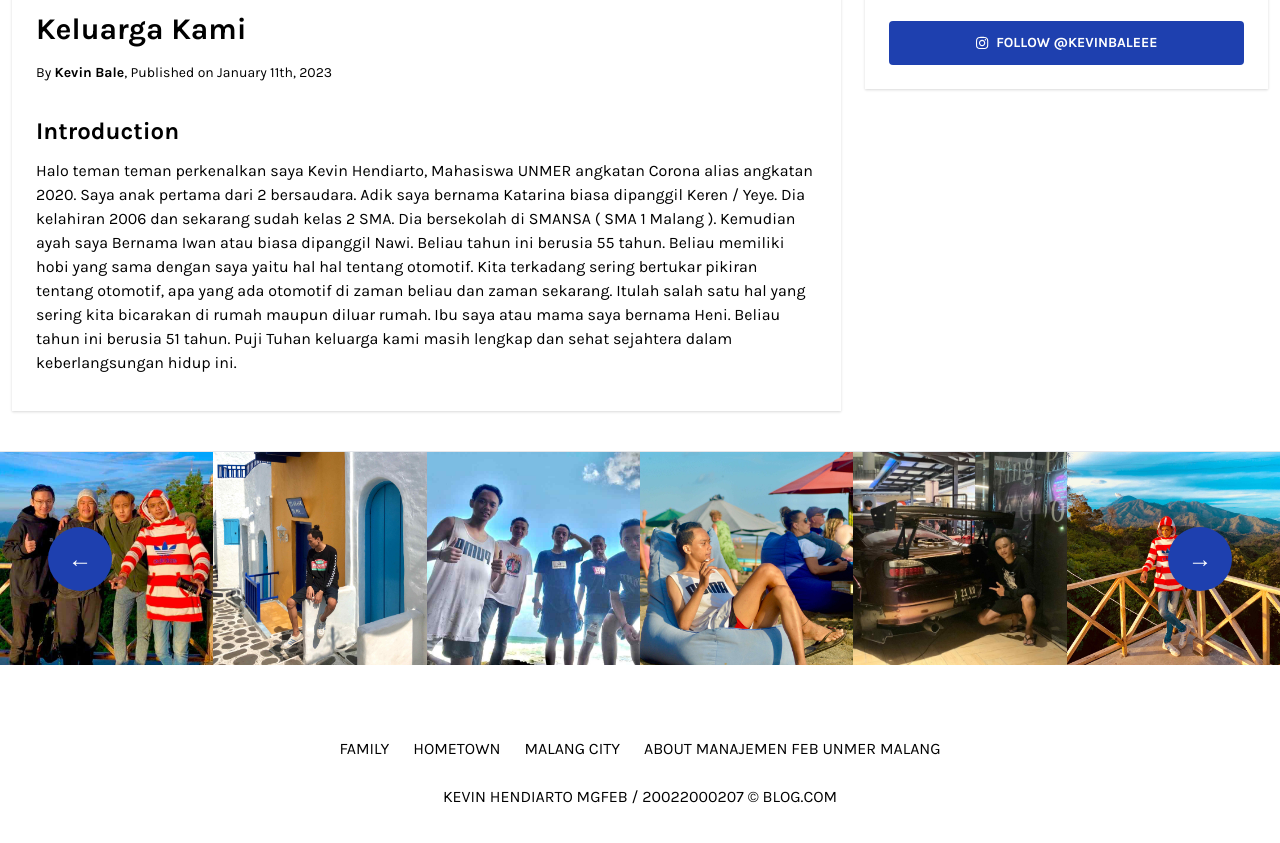
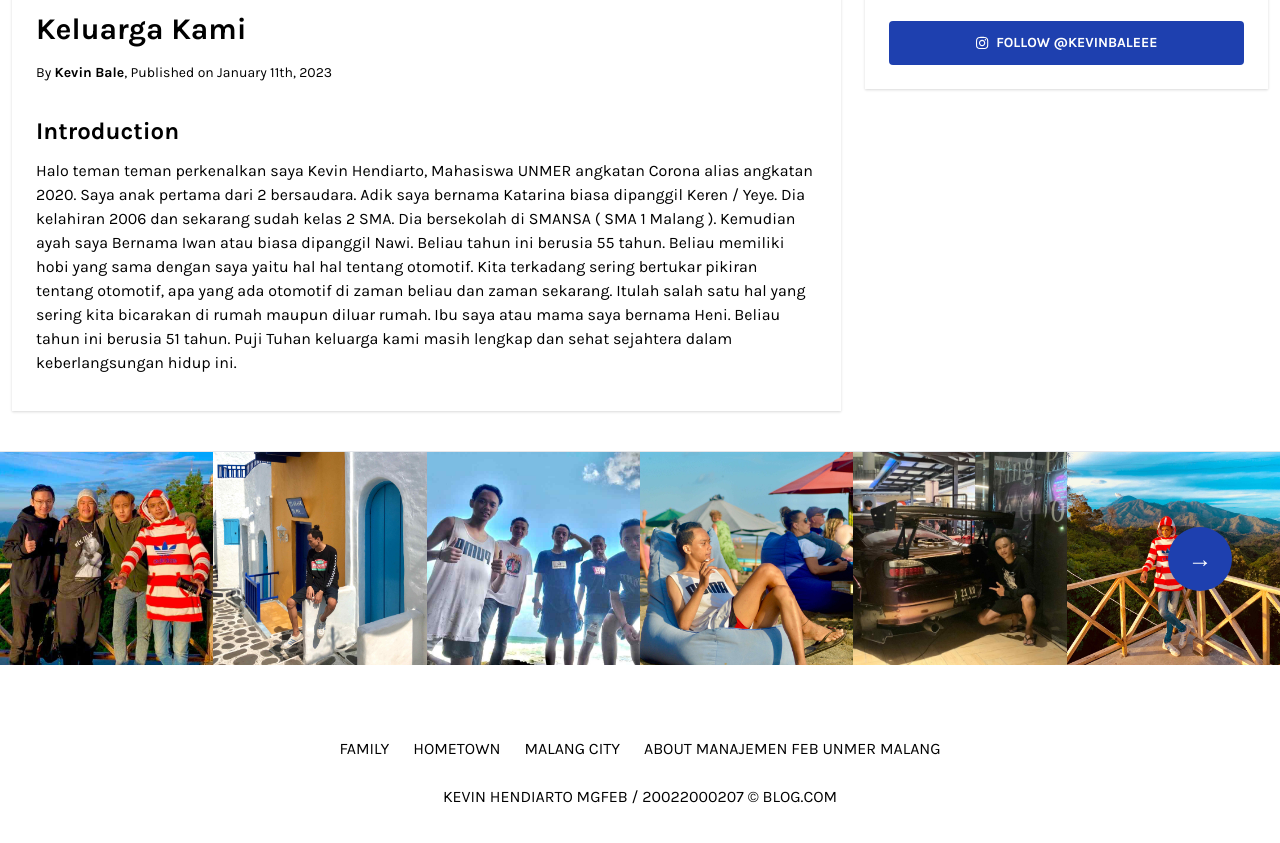
Before and after one commit to okymikhael/exam-project-unmer, a plain HTML site: page pages/family.html in a window 1280 px wide. Shown: the part 941-1784 px from the top of the page. Drawn offline with nearby package versions, Linux system fonts and the light colour scheme.

Commit message:
Remove image left arrow

```diff
--- a/pages/family.html
+++ b/pages/family.html
@@ -113,11 +113,6 @@
             class="relative w-full flex items-center invisible md:visible md:pb-12"
             x-data="getCarouselData()"
         >
-            <button
-                class="absolute bg-blue-800 hover:bg-blue-700 text-white text-2xl font-bold hover:shadow rounded-full w-16 h-16 ml-12"
-                x-on:click="decrement()">
-                &#8592;
-            </button>
             <template x-for="image in images.slice(currentIndex, currentIndex + 6)" :key="images.indexOf(image)">
                 <img class="w-1/6 hover:opacity-75" :src="image">
             </template>
```
Also changed, not shown: index.html (+0 -5 lines), pages/feb.html (+0 -5 lines), pages/hometown.html (+0 -5 lines), pages/malang.html (+0 -5 lines).
